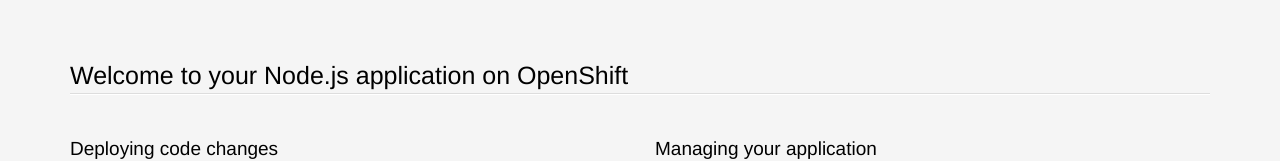
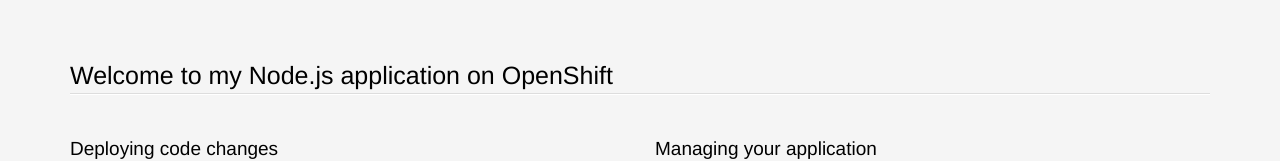
Before and after one commit to rssrn/helloworld, a website: page index.html in a window 1280 px wide. Shown: the top 161 px of the page. Drawn offline with Linux system fonts and the light colour scheme.

Commit message:
minor tweaks

```diff
--- a/index.html
+++ b/index.html
@@ -207,7 +207,7 @@
 <body>
 <section class='container'>
           <hgroup>
-            <h1>Welcome to your Node.js application on OpenShift</h1>
+            <h1>Welcome to my Node.js application on OpenShift</h1>
           </hgroup>
 
 
--- a/package.json
+++ b/package.json
@@ -18,18 +18,16 @@
     "type": "git",
     "url": "https://github.com/openshift/origin-server"
   },
-
   "engines": {
     "node": ">= 0.6.0",
     "npm": ">= 1.0.0"
   },
-
   "dependencies": {
-    "express": "~3.4.4"
+    "express": "~3.4.4",
+    "stylus": "^0.51.1"
   },
   "devDependencies": {},
   "bundleDependencies": [],
-
   "private": true,
   "main": "server.js"
 }
```
